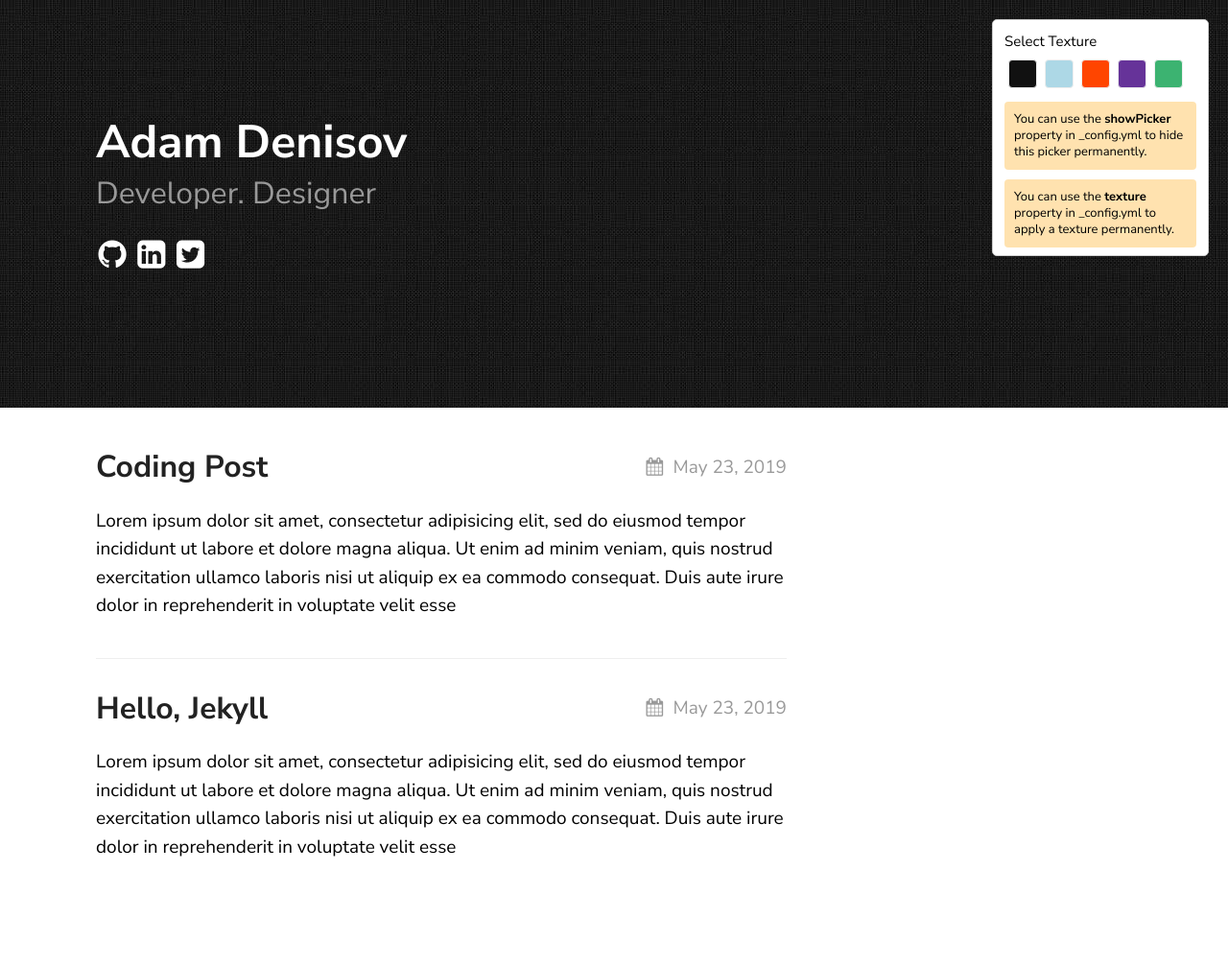
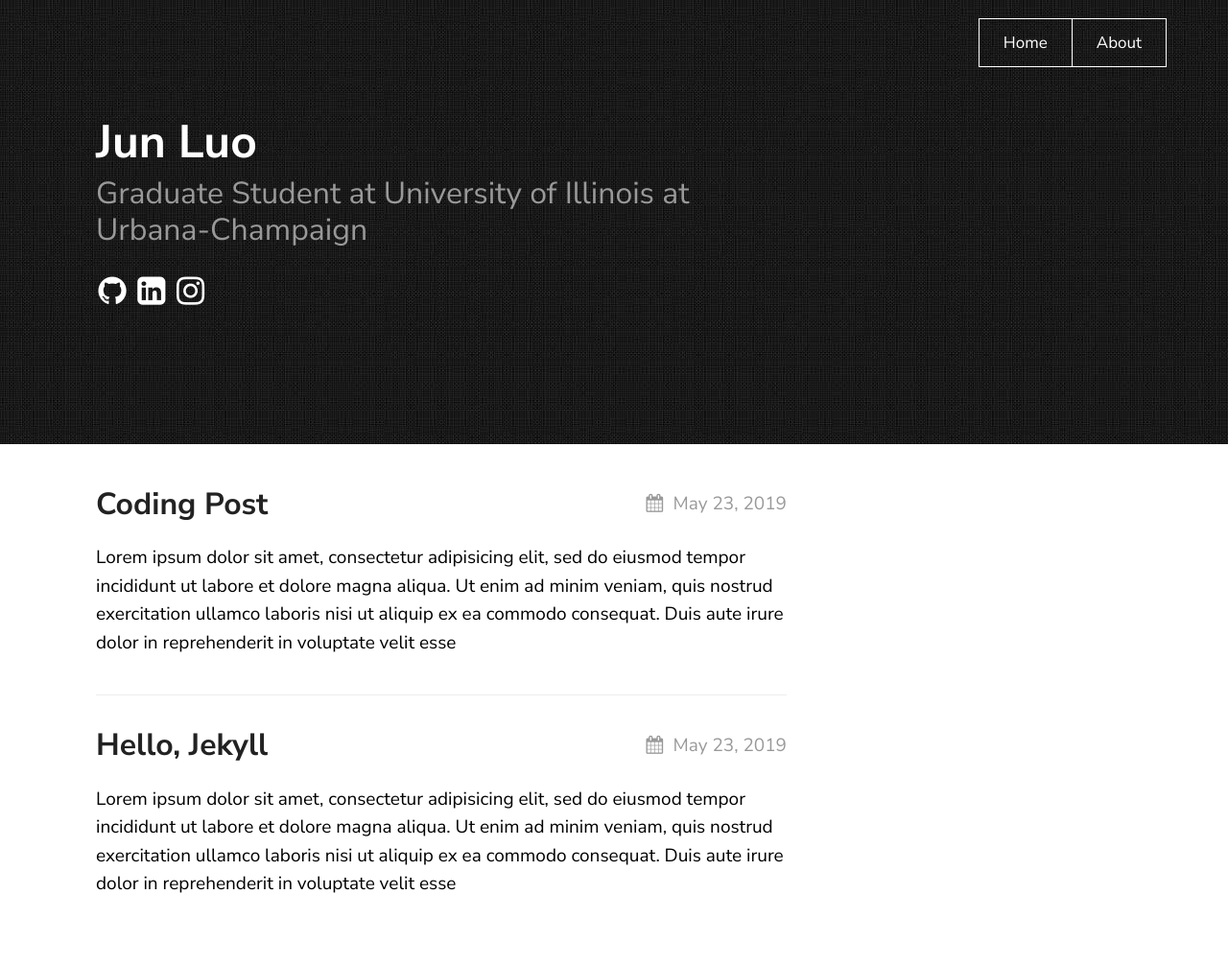
Before and after one commit to sfwu/sfwu.github.io, a Jekyll site: the page built from index.md, in a window 1280 px wide. Shown: the whole page at 96% size. Built offline with Jekyll 4.4.1, drawn with Linux system fonts in a browser that asks for light colours; before the commit the page ends 967 px from its top, so only the background shows below that.

Commit message:
Modify page header information

```diff
--- a/_config.yml
+++ b/_config.yml
@@ -1,12 +1,12 @@
 title: Texture Theme
 author: GitHub User
-email: your-email@domain.com
+email: luojunmoo@gmail.com
 description: > # this means to ignore newlines until "show_exerpts:"
   Write an awesome description for your new site here. You can edit this
   line in _config.yml. It will appear in your document head meta (for
   Google search results) and in your feed.xml site description.
 show_excerpts: true # set to true to show excerpts on the homepage
-baseurl: /texture
+# baseurl: /texture
 
 # Minima date format
 # refer to http://shopify.github.io/liquid/filters/date/ if you want to customize this
@@ -15,19 +15,22 @@ sass:
 
 permalink: /posts/:title/
 texture:
-  title: Adam Denisov
-  tagline: Developer. Designer
+
   date_format: "%b %-d, %Y"
   style: black
-  showNav: false
-  showPicker: true
+  showNav: true
+  showPicker: false
 
   # generate social links in footer
+
+personal:
+  title: Jun Luo
+  tagline: Graduate Student at University of Illinois at Urbana-Champaign
+
   social_links:
-    twitter: thelehhman
-    github:  thelehhman
-    linkedIn: in/thelehhman
-    rss: rss
+    instagram:  _luojl
+    github:  luoos
+    linkedIn: in/jun-luo-10195511b/
 
 
 # If you want to link only specific pages in your header, uncomment
--- a/_includes/page_header.html
+++ b/_includes/page_header.html
@@ -1,9 +1,9 @@
 <div class="container">
-	<h1>{{ site.texture.title }}</h1>
-	<h2>{{ site.texture.tagline }}</h2>
+	<h1>{{ site.personal.title }}</h1>
+	<h2>{{ site.personal.tagline }}</h2>
 	<ul class="social">
-		<a href="https://github.com/{{ site.texture.social_links.github }}"><li><i class="icon-github-circled"></i></li></a>
-		<a href="https://linkedin.com/{{ site.texture.social_links.linkedIn }}"><li><i class="icon-linkedin-squared"></i></li></a>
-		<a href="https://twitter.com/{{ site.texture.social_links.twitter }}"><li><i class="icon-twitter-squared"></i></li></a>
+		<a href="https://github.com/{{ site.personal.social_links.github }}"><li><i class="icon-github-circled"></i></li></a>
+		<a href="https://linkedin.com/{{ site.personal.social_links.linkedIn }}"><li><i class="icon-linkedin-squared"></i></li></a>
+		<a href="https://instagram.com/{{ site.personal.social_links.instagram }}"><li><i class="icon-instagram"></i></li></a>
 	</ul>
 </div>
--- a/_sass/ext/_fonts.scss
+++ b/_sass/ext/_fonts.scss
@@ -59,3 +59,4 @@
 .icon-github-circled:before { content: '\f09b'; } /* '' */
 .icon-twitter-squared:before { content: '\f304'; } /* '' */
 .icon-linkedin-squared:before { content: '\f30c'; } /* '' */
+.icon-instagram:before { content: '\f16d'; } /* '' */
```
Also changed, not shown: assets/font/fontello.ttf, assets/font/fontello.woff, assets/font/fontello.woff2, 2 other files.
